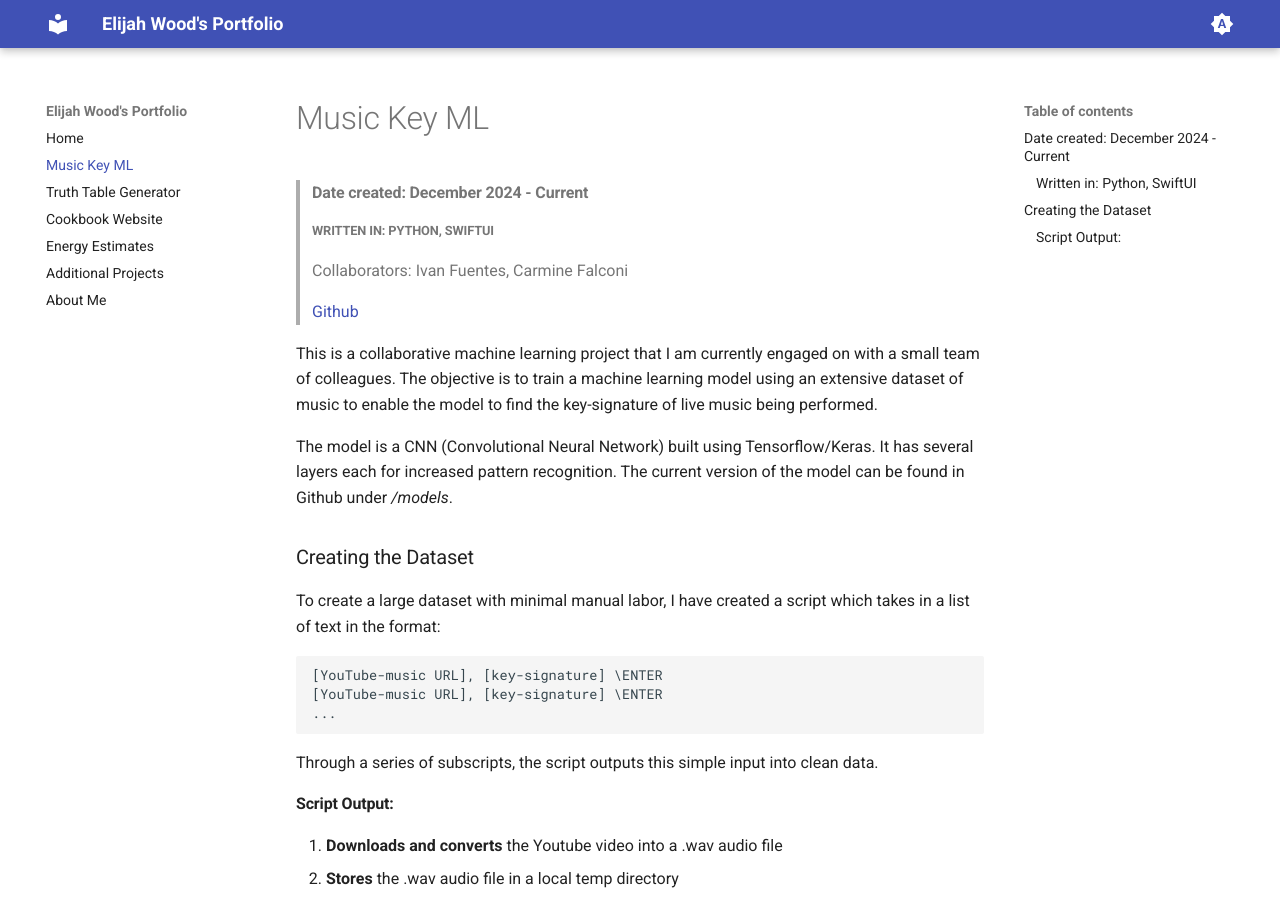
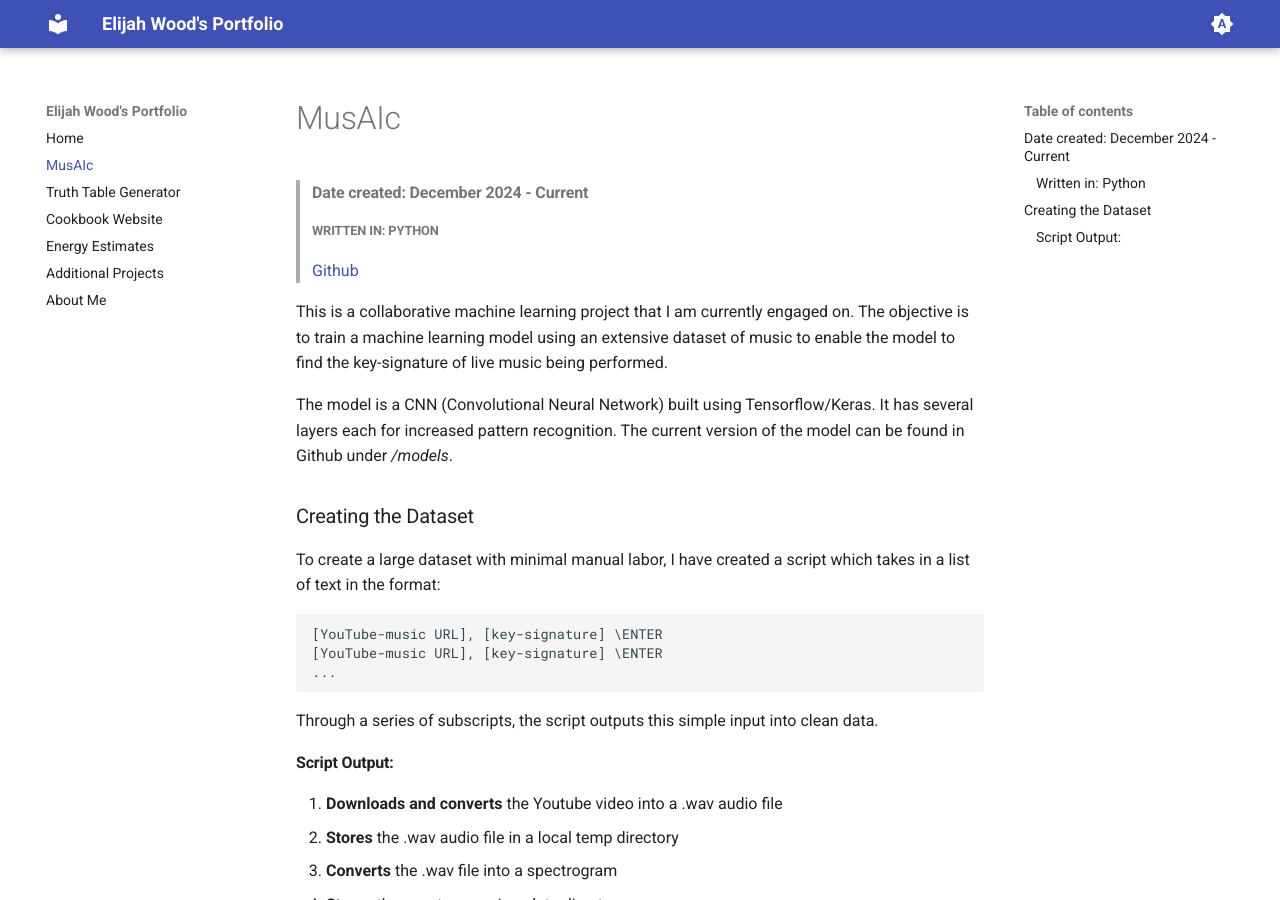
Before and after one commit to ElijahWood2003/portfolio, an MkDocs documentation site: the page built from docs/musaic.md, in a window 1280 px wide and 900 px high. Built offline with MkDocs 1.6.1 and Material for MkDocs 9.7.7, drawn with Linux system fonts in a browser that asks for light colours.

Commit message:
Updated musaic

```diff
--- a/docs/music_key_ml.md
+++ b/docs/musaic.md
@@ -1,13 +1,11 @@
-# Music Key ML
+# MusAIc
 > #### Date created: December 2024 - Current
 >
-> ##### Written in: **Python, SwiftUI**
+> ##### Written in: **Python**
 >
-> Collaborators: Ivan Fuentes, Carmine Falconi
->
-> [Github](https://github.com/ElijahWood2003/audio-key-ml)
+> [Github](https://github.com/ElijahWood2003/musaic)
 
-<p>This is a collaborative machine learning project that I am currently engaged on with a small team of colleagues. The objective is to train a machine learning model using an extensive dataset of music to enable the model to find the key-signature of live music being performed.</p>
+<p>This is a collaborative machine learning project that I am currently engaged on. The objective is to train a machine learning model using an extensive dataset of music to enable the model to find the key-signature of live music being performed.</p>
 <p>The model is a CNN (Convolutional Neural Network) built using Tensorflow/Keras. It has several layers each for increased pattern recognition. The current version of the model can be found in Github under <em>/models</em>.</p>
 
 ### Creating the Dataset
--- a/mkdocs.yml
+++ b/mkdocs.yml
@@ -26,7 +26,7 @@ theme:
 
 nav:
   - 'index.md'
-  - 'music_key_ml.md'
+  - 'musaic.md'
   - 'ttgen.md'
   - 'cookbook_website.md'
   - 'energy_estimates.md'
```
